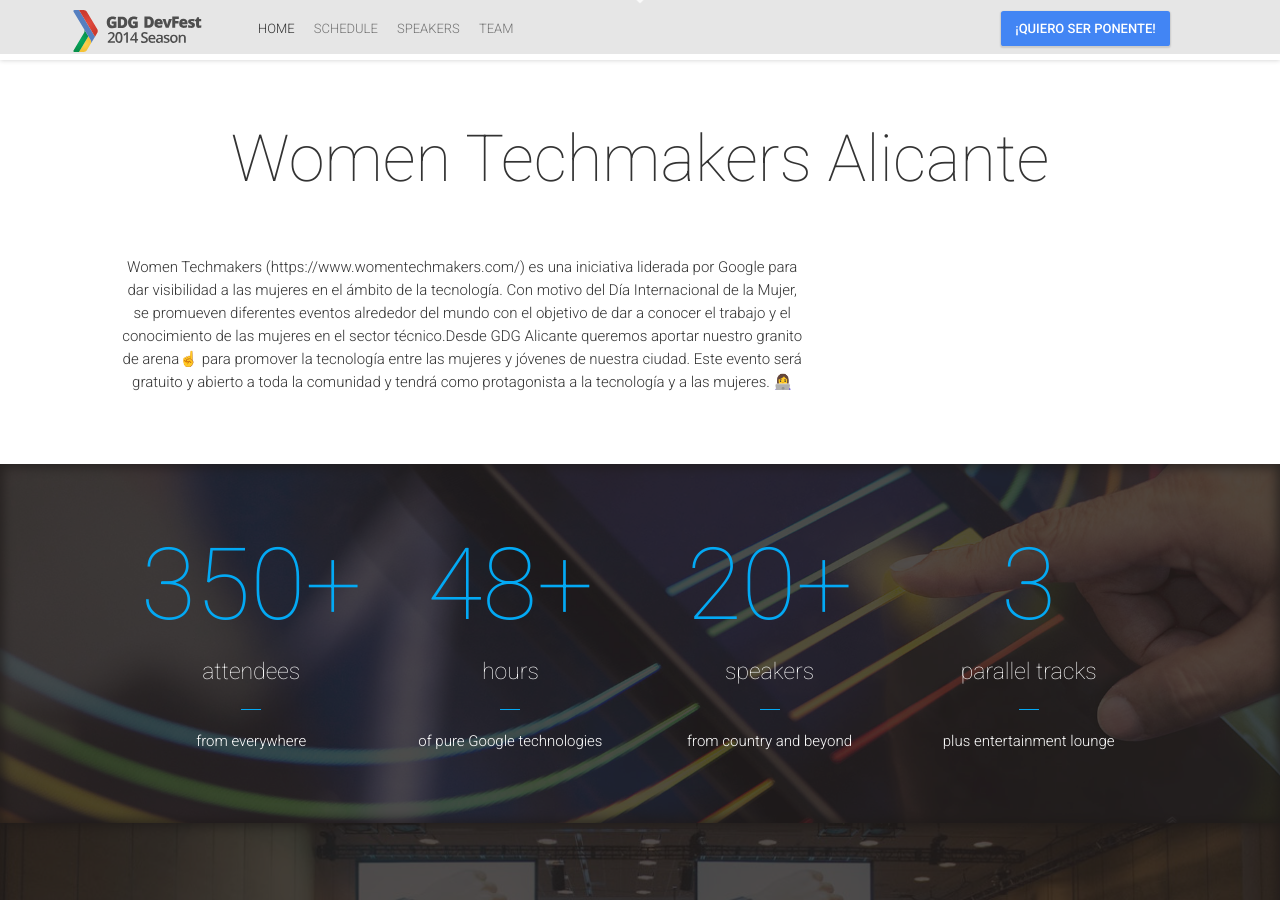
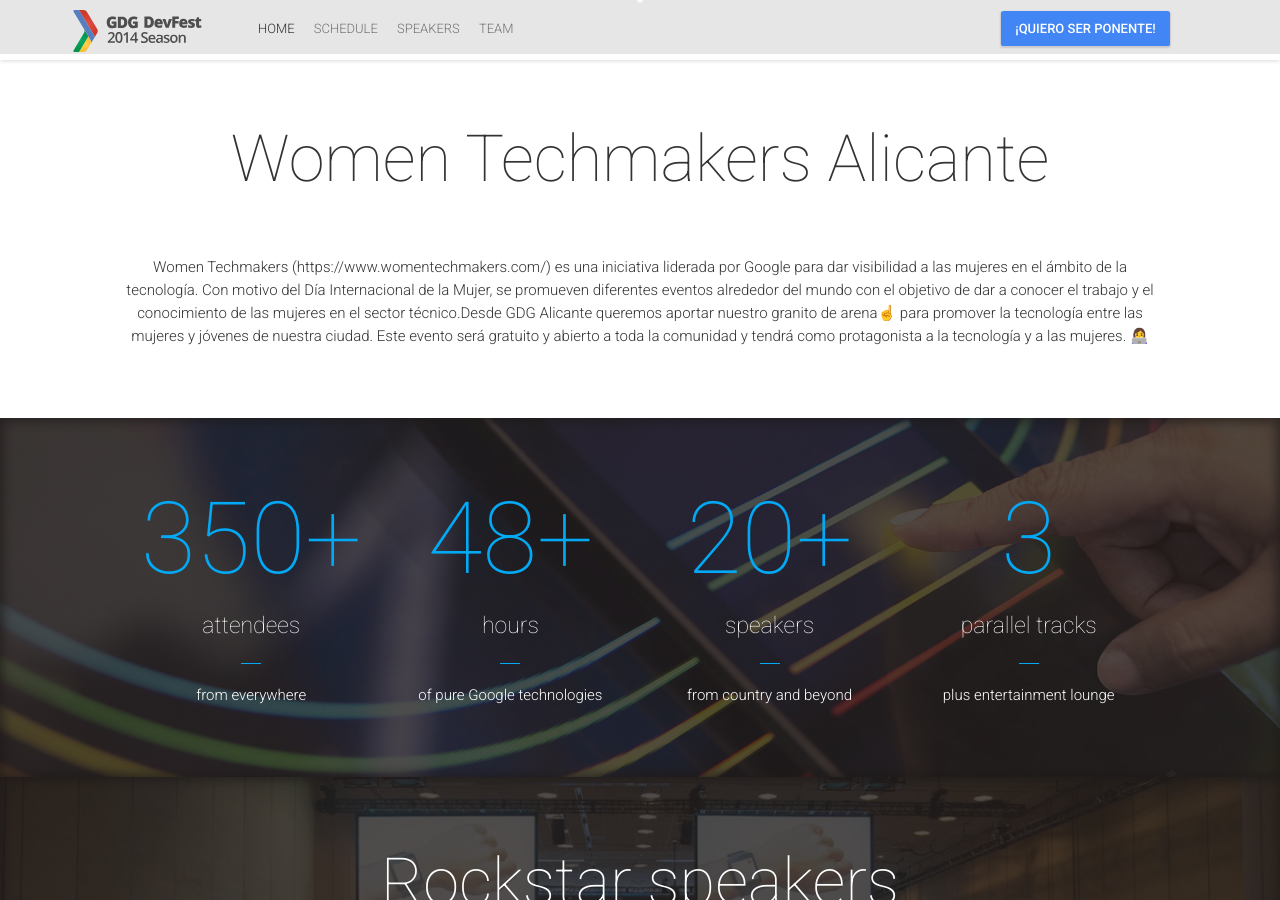
Before and after one commit to wtmalicante/wtmalicante.github.io, a Jekyll site: the page built from index.html, in a window 1280 px wide and 900 px high, scrolled down 846 px. Built offline with Jekyll 4.4.1, drawn with Linux system fonts in a browser that asks for light colours; nearby versions of some CDN libraries; comment, search, counter and statistics services are not loaded.

Commit message:
Update about.html

```diff
--- a/_includes/about.html
+++ b/_includes/about.html
@@ -6,7 +6,7 @@
             <div class="row about-details">
                 {% assign animationDelay = 0 %}
                 {% for about in site.aboutBlock %}
-                {% assign colWidth = 8 | divided_by: forloop.length %}
+                {% assign colWidth = 12 | divided_by: forloop.length %}
                 <div class="col-md-{{ colWidth }} col-xs-6">
                     <div class="animated hiding" data-animation="fadeInDown" data-delay="{{ animationDelay }}">
                         <!--<h5>{{ about.title }}</h5>-->
```
